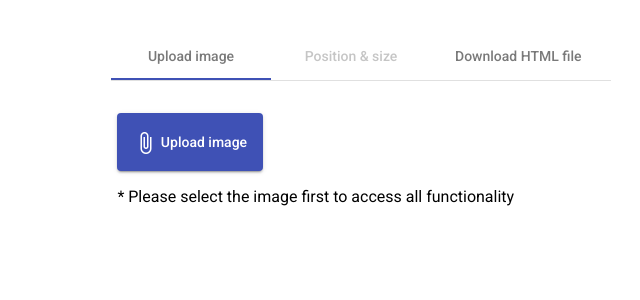
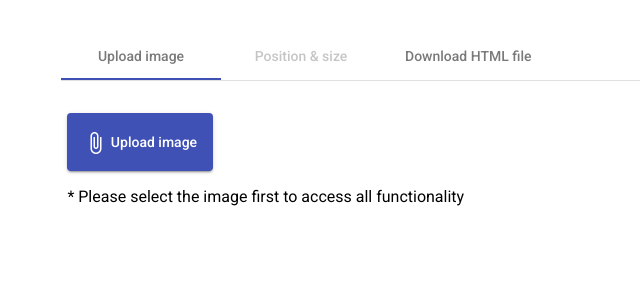
Before and after one commit to dmytro-kuz/somplo-test, an Angular app: page / in a window 1280 px wide. Shown: the top 300 px of the page, without its empty margins (279-919 px from the left). Built offline with nearby package versions, Linux system fonts and the light colour scheme.

Commit message:
fix few bugs with style in upload button

```diff
--- a/src/app/components/image-settings/image-settings.component.html
+++ b/src/app/components/image-settings/image-settings.component.html
@@ -9,7 +9,7 @@
             mat-raised-button
             color="primary"
           >
-            <mat-icon>attach_file</mat-icon>
+            <mat-icon class="upload-image">attach_file</mat-icon>
             Upload image
           </button>
 
--- a/src/app/components/image-settings/image-settings.component.scss
+++ b/src/app/components/image-settings/image-settings.component.scss
@@ -1,6 +1,6 @@
 .mat-tab-group {
   margin-bottom: 3rem;
-  max-width: 500px;
+  max-width: 600px;
   margin: auto;
 }
 
@@ -69,3 +69,7 @@ label {
   justify-content: space-between;
   align-items: center;
 }
+
+.example-value-label {
+  width: 120px;
+}
```
